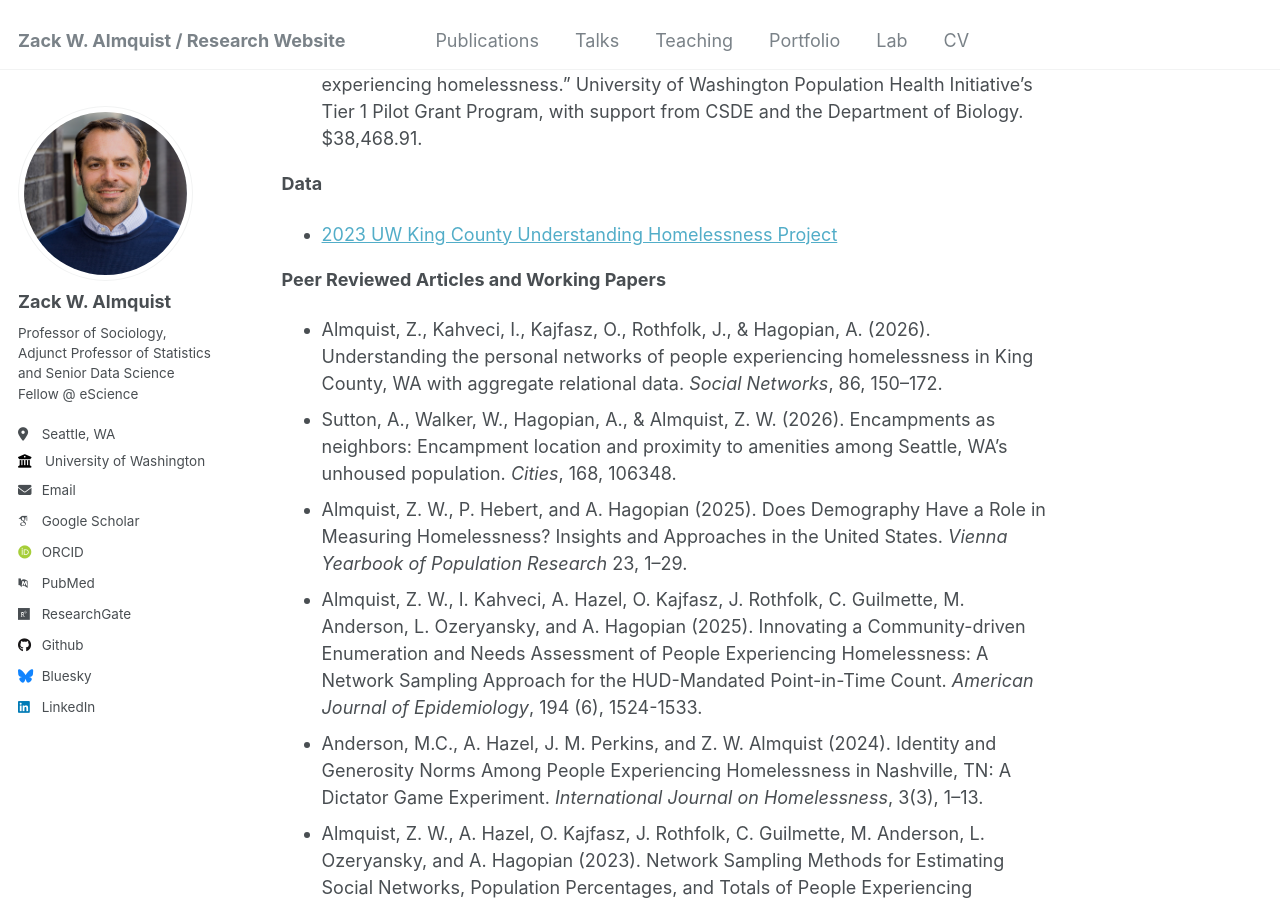
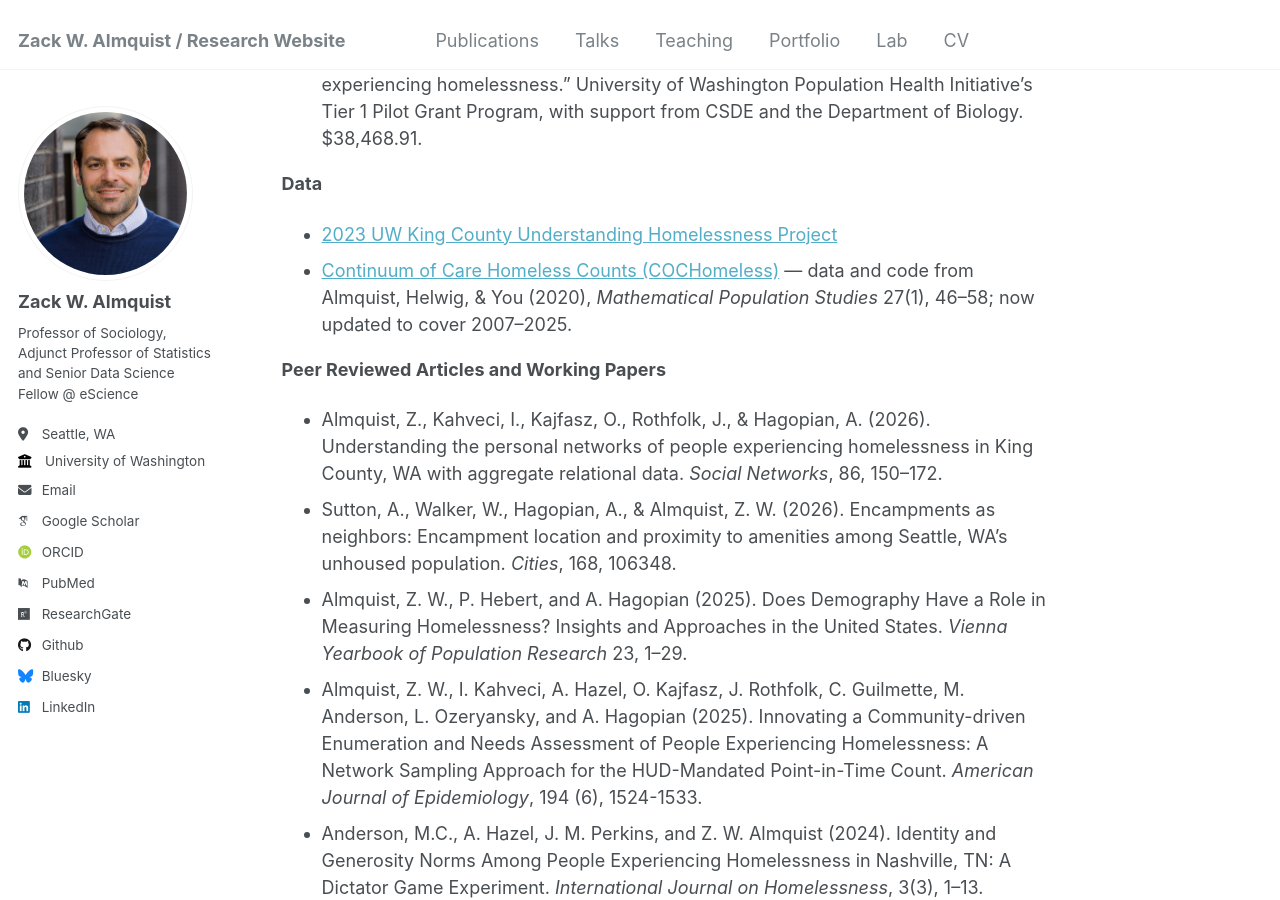
Before and after one commit to zalmquist/zalmquist.github.io, a Jekyll site: the page built from _portfolio/portfolio-1.md, in a window 1280 px wide and 900 px high, scrolled down 2140 px. Built offline with Jekyll 4.4.1, drawn with Linux system fonts in a browser that asks for light colours; some web fonts are replaced.

Commit message:
Add COCHomeless dataset (2007-2025) to Housing portfolio Data section
Co-Authored-By: Claude Opus 4.8 (1M context) <noreply@anthropic.com>

```diff
--- a/_portfolio/portfolio-1.md
+++ b/_portfolio/portfolio-1.md
@@ -34,6 +34,7 @@ My research has focused on improving our understanding of the population size an
 <b>Data</b>
 
 * <a href="https://uwescience.github.io/DSSG2024_understanding_homelessness/">2023 UW King County Understanding Homelessness Project</a>
+* <a href="https://github.com/SSDALab/COCHomeless">Continuum of Care Homeless Counts (COCHomeless)</a> &mdash; data and code from Almquist, Helwig, &amp; You (2020), <i>Mathematical Population Studies</i> 27(1), 46&ndash;58; now updated to cover 2007&ndash;2025.
 
 <b>Peer Reviewed Articles and Working Papers</b>
 
```
